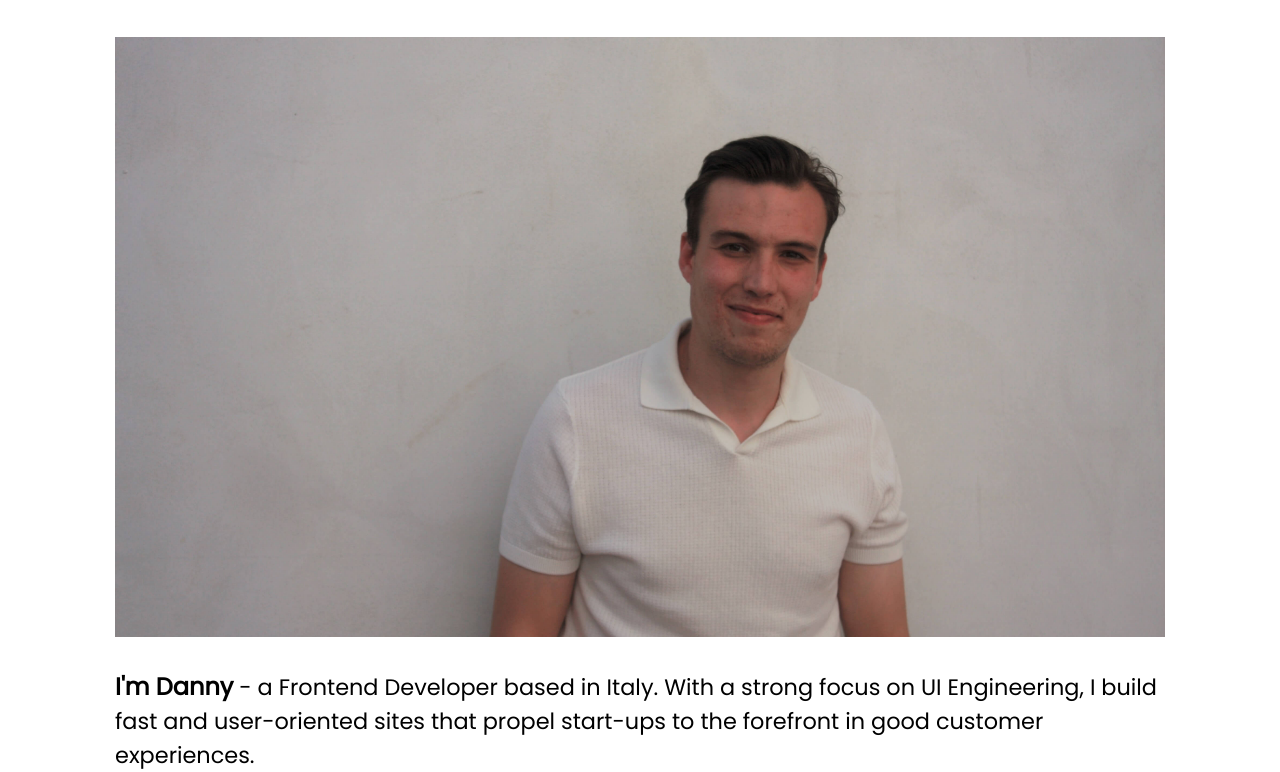
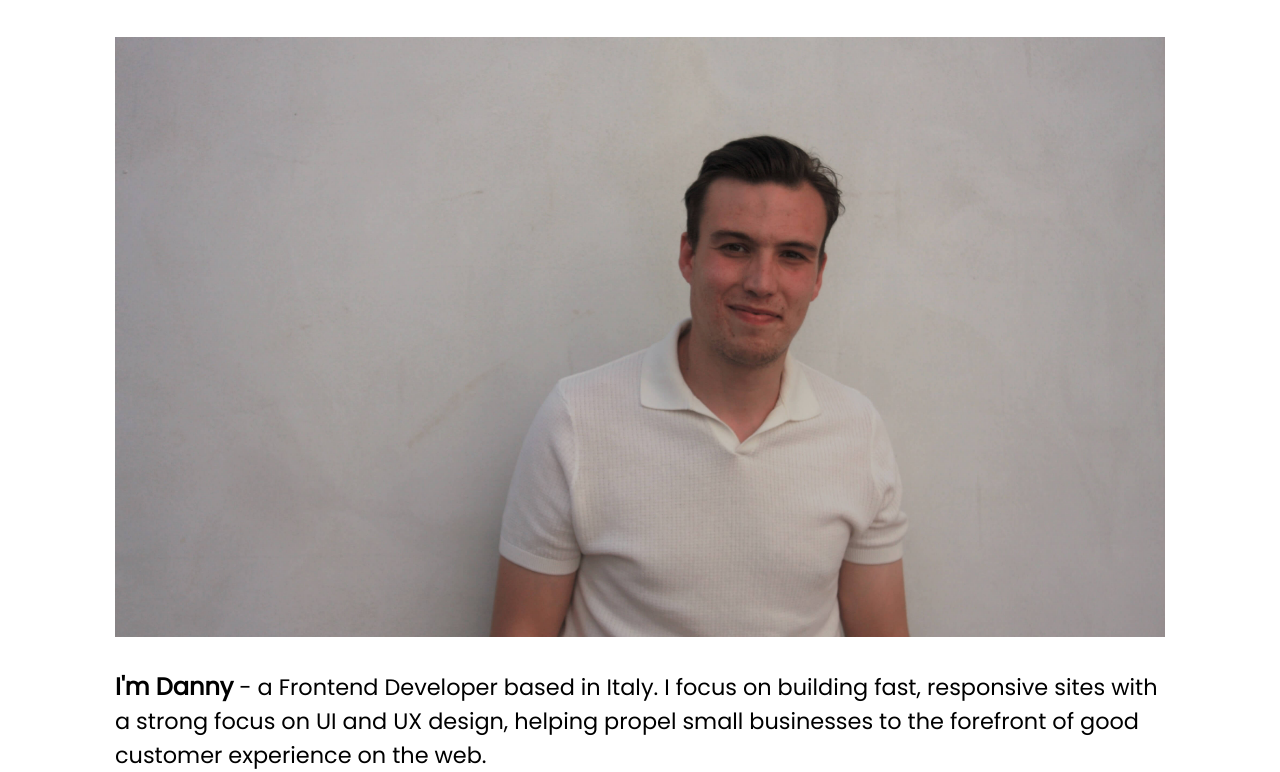
Before and after one commit to DannyHeyes/personal-site-gatsby, a Gatsby site: page / in a window 1280 px wide. Shown: the part 180-952 px from the top of the page. Built offline with nearby package versions, Linux system fonts and the light colour scheme; Gatsby itself is replaced by a stand-in of ours; what @react-icons/all-files would draw is missing.

Commit message:
copy update

```diff
--- a/src/pages/index.js
+++ b/src/pages/index.js
@@ -41,8 +41,8 @@ const Index = () => {
         </div>
 
         <div>
-          <h1><span>I'm Danny</span> - a Frontend Developer based in Italy. With a strong focus on UI Engineering, I build fast and
-          user-oriented sites that propel start-ups to the forefront in good customer experiences. </h1>
+          <h1><span>I'm Danny</span> - a Frontend Developer based in Italy. I focus on building fast, responsive sites with a strong focus on UI and UX design, helping propel small
+          businesses to the forefront of good customer experience on the web. </h1>
         </div>
 
         <div className={skillsDiv}>
--- a/src/pages/portfolio.js
+++ b/src/pages/portfolio.js
@@ -27,7 +27,7 @@ const Portfolio = () => {
     return (
         <PageLayout>
             <h2>Current Portfolio</h2>
-            <p>Includes full projects as well as small projects to highlight micro-interactions that can be applied. </p>
+            <p>This includes single page sites, as well as small micro-projects which can be included into bigger pages. </p>
 
             <div className={galleryWrapper}>
                 {projects.map(project => (
```
